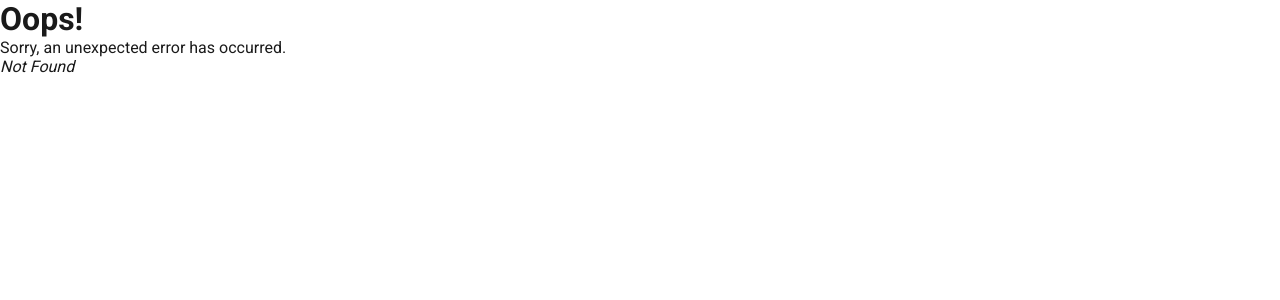
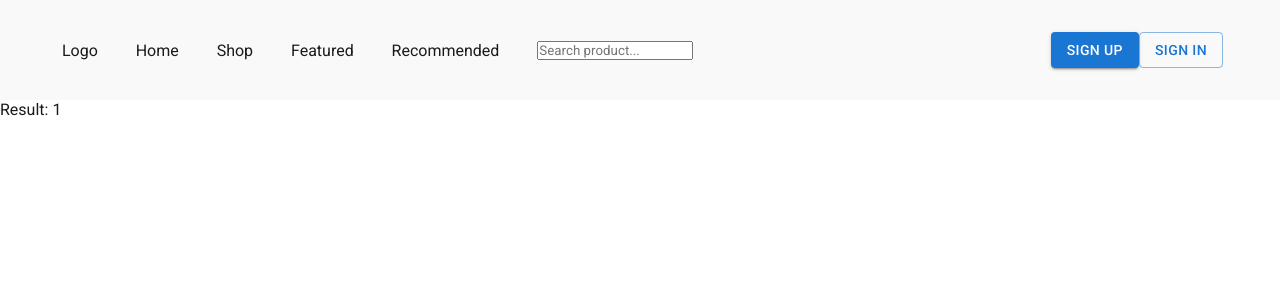
Before and after one commit to jesswang-dev/E-Commerce-Site, a React (Vite) app: page /search/1 in a window 1280 px wide. Before the commit this address had no page. Shown: the top 300 px of the page. Built offline with nearby package versions, Linux system fonts and the light colour scheme.

Commit message:
completed SearchBar and dynamic route

```diff
--- a/src/App.jsx
+++ b/src/App.jsx
@@ -1,5 +1,5 @@
 import { Outlet } from 'react-router-dom';
-import NavBar from './Components/NavBar'
+import NavBar from './Components/NavBar';
 
 function App() {
 
--- a/src/Components/NavBar.jsx
+++ b/src/Components/NavBar.jsx
@@ -3,6 +3,7 @@ import Home from "../Pages/Home";
 import Shop from "../Pages/Shop";
 import Featured from "../Pages/Featured";
 import Recomended from "../Pages/Recomended";
+import SearchBar from "./SearchBar";
 import SignUp from "../Pages/SignUp";
 import SignIn from "../Pages/SignIn";
 import Grid from "@mui/material/Grid";
@@ -17,13 +18,12 @@ export default function NavBar() {
   return (
     <>
       <Container maxWidth={'xl'}>
-        <Grid container height={100}>
+        <Grid container height={100} display={"flex"} alignItems={"center"}>
           <Grid
             item
             xs={5}
             display={"flex"}
             justifyContent={"space-evenly"}
-            alignItems={"center"}
           >
             <NavLink to="/" element={<Home />}>
               Logo
@@ -54,13 +54,15 @@ export default function NavBar() {
             </NavLink>
           </Grid>
 
-          <Grid item xs={5}></Grid>
+          <Grid item xs={5}>
+            <SearchBar />
+          </Grid>
+
           <Grid
             item
             xs={2}
-            display={"flex"}
-            justifyContent={"space-around"}
-            alignItems={"center"}
+            // display={"flex"}
+            // justifyContent={"space-around"}
           >
             <div className="sign-up-in">
               <Link to="/signup" element={<SignUp />}>
--- a/src/Components/SearchBar.jsx
+++ b/src/Components/SearchBar.jsx
@@ -1,7 +1,42 @@
+import { useEffect } from "react";
+import { useNavigate } from "react-router-dom";
+
 export default function SearchBar() {
+  const navigate = useNavigate();
+
+   const submitHandler = (event) => {
+    //  console.log("form submitted ✅");
+    //  console.log(event.target.value);
+     navigate(`/search/${event.target.value}`);
+   };
+
+
+  useEffect(() => {
+    const keyDownHandler = (event) => {
+      if (event.key === "Enter") {
+        event.preventDefault();
+
+        // 👇️ call submit function here
+        submitHandler(event);
+      }
+    };
+    document.addEventListener("keydown", keyDownHandler);
+
+    return () => {
+      document.removeEventListener("keydown", keyDownHandler);
+    };
+  });
+
   return (
     <>
-    <input type="search" id="mySearch"/>
+      <form onSubmit={submitHandler}>
+        <input
+          type="search"
+          id="mySearch"
+          placeholder="Search product..."
+          spellCheck="true"
+        />
+      </form>
     </>
-  )
+  );
 }
--- /dev/null
+++ b/src/Pages/Result.jsx
@@ -0,0 +1,8 @@
+import { useParams } from "react-router-dom"
+
+export default function Result() {
+    const { input } = useParams();
+  return (
+    <div>Result: {input}</div>
+  )
+}
--- a/src/main.jsx
+++ b/src/main.jsx
@@ -12,8 +12,10 @@ import Home from "./Pages/Home";
 import Shop from "./Pages/Shop";
 import Featured from "./Pages/Featured";
 import Recomended from "./Pages/Recomended";
+import Result from "./Pages/Result";
 import SignUp from "./Pages/SignUp";
 import SignIn from "./Pages/SignIn";
+
 
 /** Import stylesheets */
 import "./assets/index.css";
@@ -31,6 +33,7 @@ const router = createBrowserRouter(
       <Route path="shop" element={<Shop />} />
       <Route path="featured" element={<Featured />} />
       <Route path="recommended" element={<Recomended />} />
+      <Route path="search/:input" element={<Result/>} />
       <Route path="signup" element={<SignUp />}/>
       <Route path="signin" element={<SignIn />}/>
     </Route>
```
